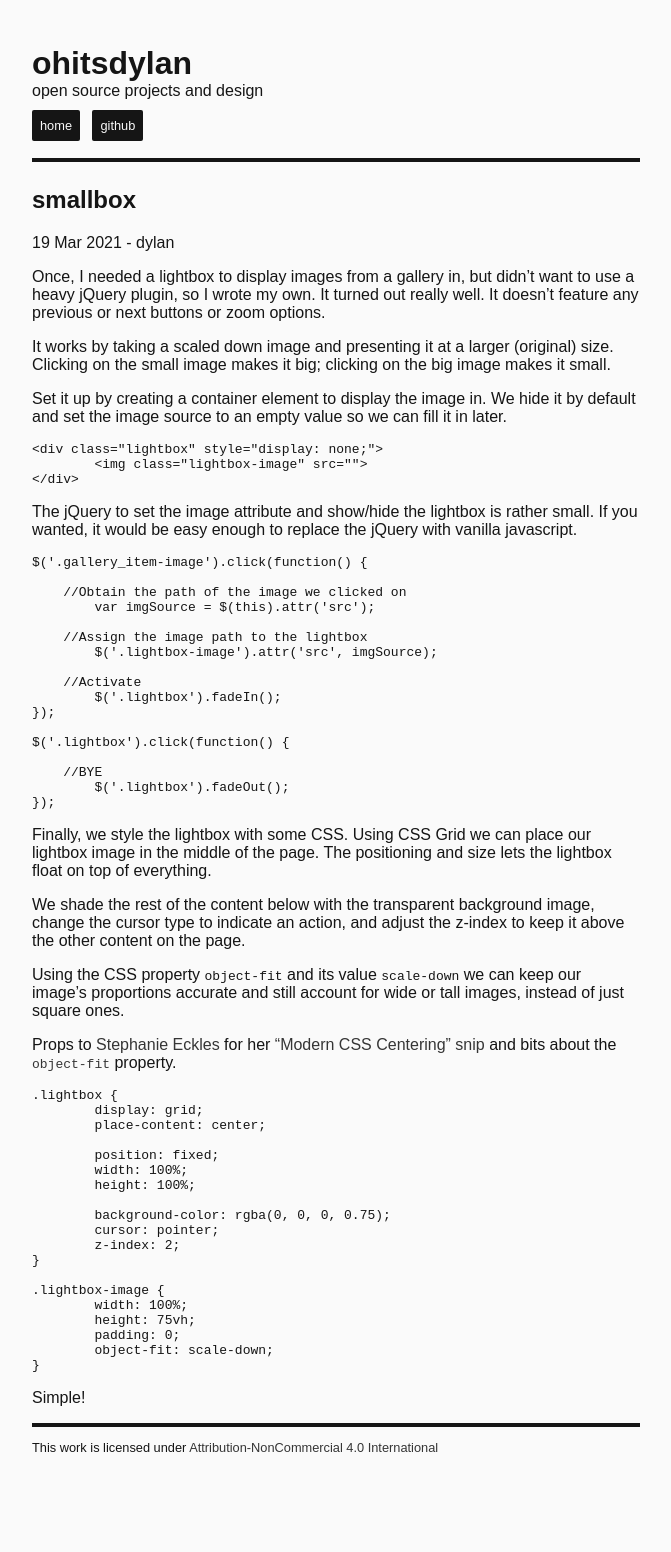
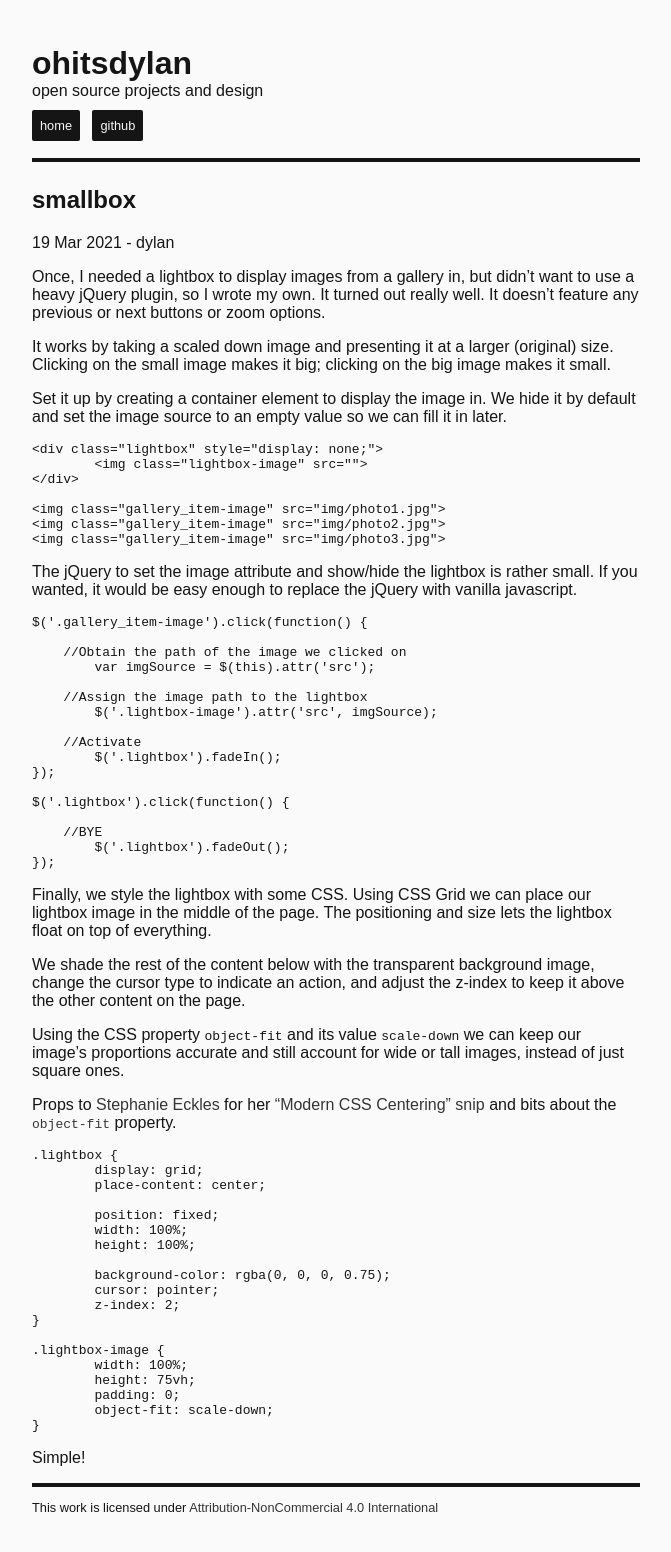
Before and after one commit to ohitsdylan/ohitsdylan.github.io, a Jekyll site: the page built from _posts/2021-03-19-smallbox.md, in a window 1280 px wide. Shown: the whole page, without its empty margins (304-975 px from the left). Built offline with Jekyll 4.4.1, drawn with Linux system fonts in a browser that asks for light colours; before the commit the page ends 1492 px from its top, so only the background shows below that.

Commit message:
update lightbox post for clarity

````diff
--- a/_posts/2021-03-19-smallbox.md
+++ b/_posts/2021-03-19-smallbox.md
@@ -16,6 +16,10 @@ We hide it by default and set the image source to an empty value so we can fill
 <div class="lightbox" style="display: none;">
 	<img class="lightbox-image" src="">
 </div>
+
+<img class="gallery_item-image" src="img/photo1.jpg">
+<img class="gallery_item-image" src="img/photo2.jpg">
+<img class="gallery_item-image" src="img/photo3.jpg">
 ```
 
 The jQuery to set the image attribute and show/hide the lightbox is rather small. If you wanted, it would be easy enough to replace the jQuery with vanilla javascript.
````
